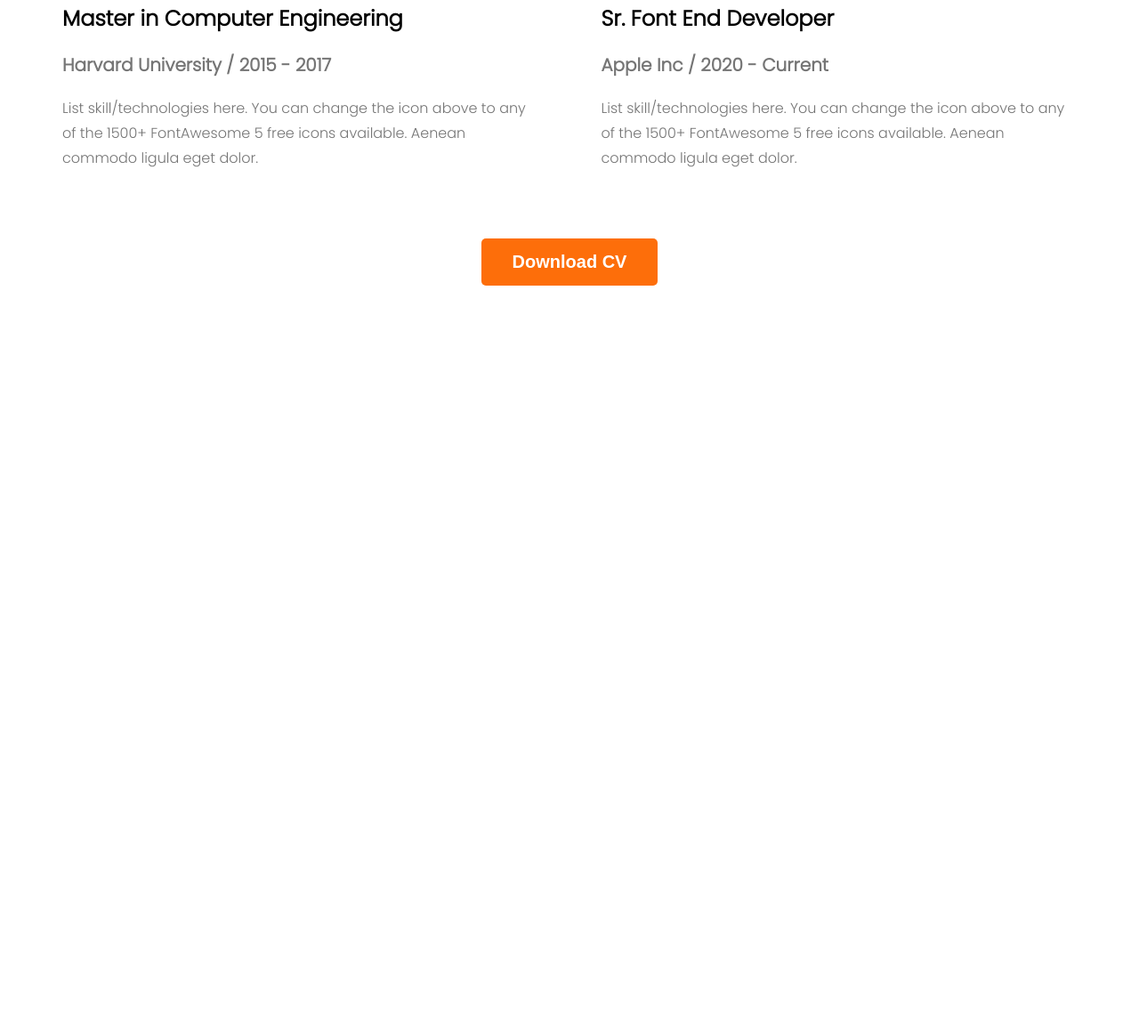
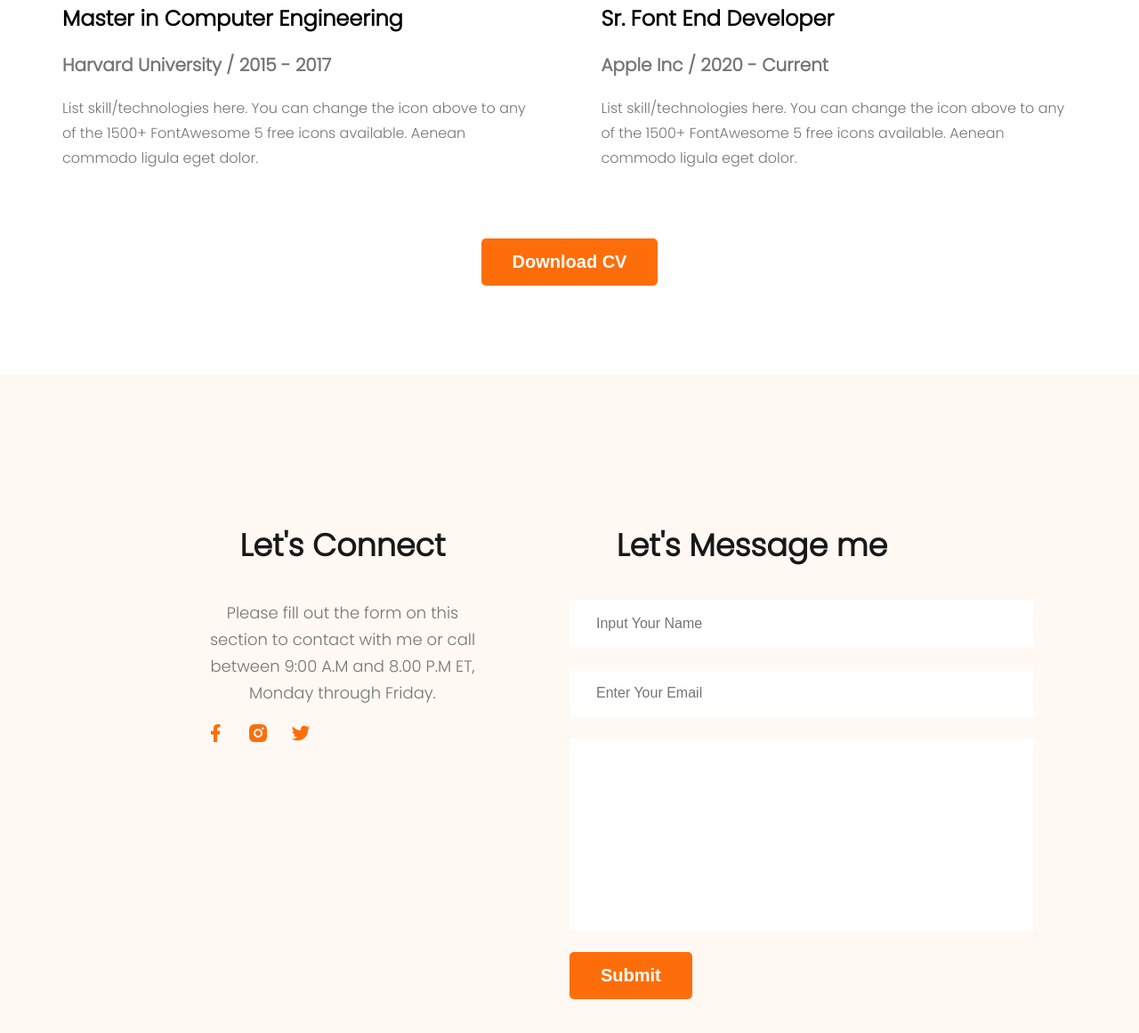
Before and after one commit to kazisadman/module-5, a plain HTML site: page index.html in a window 1280 px wide. Shown: the part 3113-4274 px from the top of the page at 89% size. Before the commit the page ends 3434 px from the top, so only its background shows below. Drawn offline with nearby package versions, Linux system fonts and the light colour scheme.

Commit message:
finished footer

```diff
--- a/index.html
+++ b/index.html
@@ -186,5 +186,28 @@
         </div>
       </section>
     </main>
+    <footer>
+      <div class="footer-column">
+        <h3 class="section-title">Let's Connect</h3>
+        <p class="section-description">
+          Please fill out the form on this section to contact with me or call
+          between 9:00 A.M and 8.00 P.M ET, Monday through Friday.
+        </p>
+        <div class="socila-links">
+          <a href=""><img src="/images/icons/facebook.png" alt="" /></a
+          ><a href=""><img src="/images/icons/insta.png" alt="" /></a
+          ><a href=""><img src="/images/icons/twitter.png" alt="" /></a>
+        </div>
+      </div>
+      <div class="footer-column">
+        <h3 class="section-title">Let's Message me</h3>
+        <form class="contact" action="">
+          <input type="text" placeholder="Input Your Name">
+          <input type="email" name="" id="" placeholder="Enter Your Email">
+          <textarea name="" id="" cols="30" rows="10"></textarea>
+          <input type="submit" value="Submit" class="btn-primary">
+        </form>
+      </div>
+    </footer>
   </body>
 </html>
--- a/styles/portfolio.css
+++ b/styles/portfolio.css
@@ -171,13 +171,48 @@ main section {
 }
 
 .resume-item-des {
-  color:  #757575;
+  color: #757575;
   font-size: 16px;
   font-weight: 400;
   line-height: 28px;
 }
 
-.download-cv{
+.download-cv {
   text-align: center;
   margin-top: 60px;
 }
+
+/* footer style */
+
+footer {
+  display: flex;
+  background: #fff8f3;
+  padding: 130px 230px;
+  margin-top: 100px;
+  gap: 100px;
+}
+
+.footer-column {
+  width: 50%;
+}
+
+.contact
+input[type='text'],.contact
+input[type='email'],
+textarea {
+  display: block;
+  width: 461px;
+  margin-bottom: 24px;
+  padding: 18px 30px;
+  font-size: 16px;
+  font-weight: 400;
+  border: 0;
+}
+
+textarea{
+  resize: none;
+}
+
+.socila-links a{
+  margin-right: 24px;
+}
```
